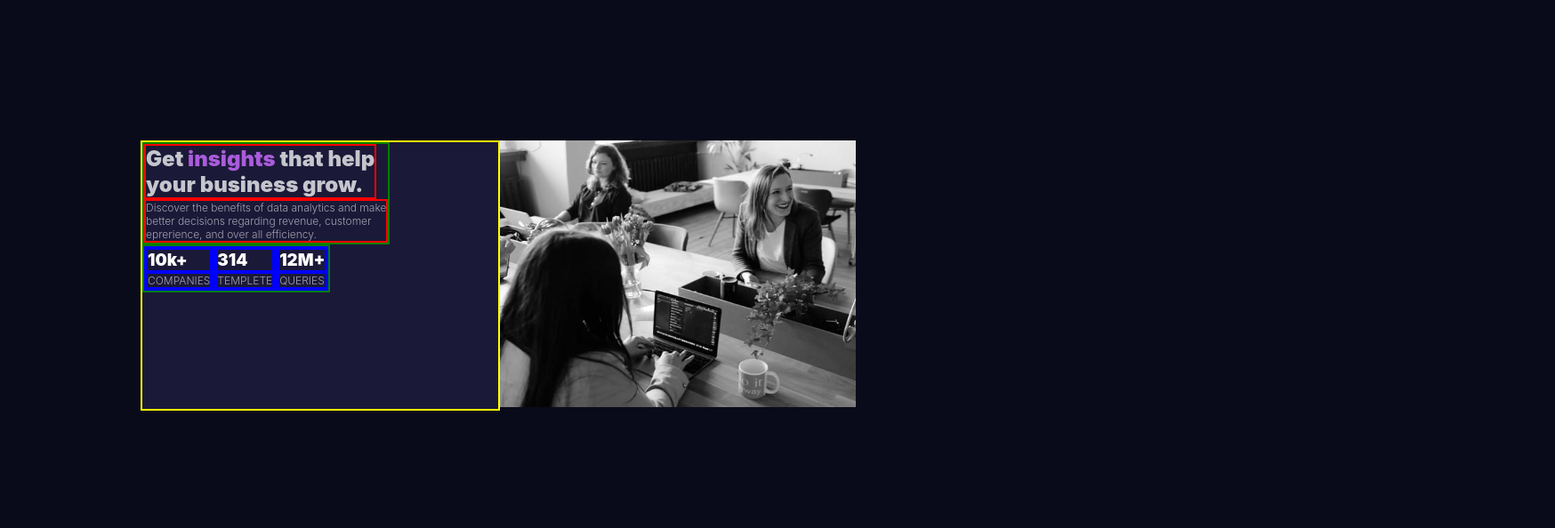
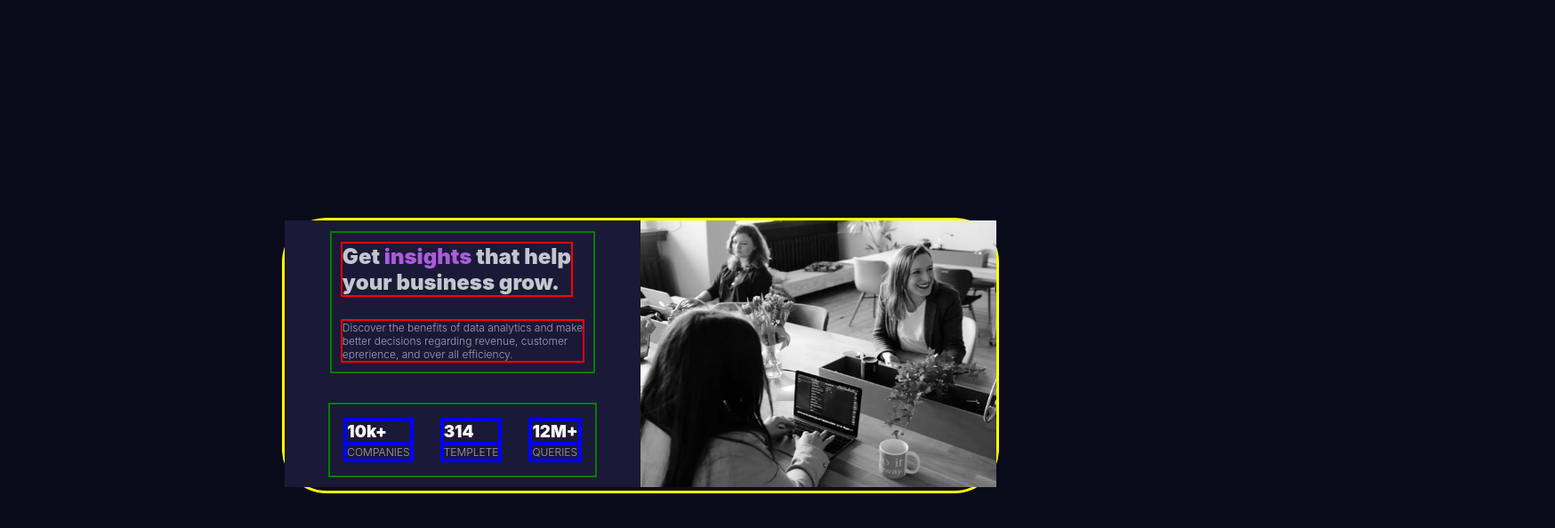
Before and after one commit to QdMe/Project_No.1, a plain HTML site: page First_Project_Main/index.html in a window 1280 px wide. Shown: the whole page at 89% size, 1748 px wide, since content can reach past the window. Drawn offline with Linux system fonts and the light colour scheme.

Commit message:
Third_attempt
This time I was able to rearrange the left card with the text inside to be in the right place but I still haven't figure out how to change the color of the image and how to change the radius of the main card including the image.

```diff
--- a/First_Project_Main/index.html
+++ b/First_Project_Main/index.html
@@ -11,17 +11,6 @@
   <title>Frontend Mentor | Stats preview card component</title>
   <link rel="stylesheet" href="style.css">
 
-  <!-- Feel free to remove these styles or customise in your own stylesheet 👍 -->
-  <style>
-    .attribution {
-      font-size: 11px;
-      text-align: center;
-    }
-
-    .attribution a {
-      color: hsl(228, 45%, 44%);
-    }
-  </style>
 </head>
 
 <!-- first blue-->
@@ -35,7 +24,7 @@
 
 
       <!--Up green-->
-      <div style="border: 2px solid green; width: fit-content;">
+      <div class="upGreen">
 
 
         <!--Up red-->
@@ -46,7 +35,7 @@
 
 
         <!--down red-->
-        <div class="Paragraph" style="border: 2px solid red;">
+        <div class="Paragraph downRed" style="border: 2px solid red;">
           Discover the benefits of data analytics and make <br>
           better decisions regarding revenue, customer <br>
           eprerience, and over all efficiency. <br>
@@ -57,11 +46,11 @@
       <!---------------------------------------->
 
       <!-- down green-->
-      <div class="Paragraph" style="border: 2px solid green;">
+      <div class="Paragraph downGreen">
 
 
         <!--L blue-->
-        <div style="border: 2px solid blue;">
+        <div style="border: 2px solid blue; margin: 15px;">
 
           <!--Up-->
           <div class="statistics" style="border: 2px solid blue;">10k+</div>
@@ -74,7 +63,7 @@
 
 
         <!--M blue-->
-        <div style="border: 2px solid blue;">
+        <div style="border: 2px solid blue; margin: 15px;">
 
           <!--Up-->
           <div class="statistics" style="border: 2px solid blue;">314</div>
@@ -86,7 +75,7 @@
 
 
         <!--R blue-->
-        <div style="border: 2px solid blue;">
+        <div style="border: 2px solid blue; margin: 15px;">
 
           <!--Up-->
           <div class="statistics" style="border: 2px solid blue;">12M+</div>
--- a/First_Project_Main/style.css
+++ b/First_Project_Main/style.css
@@ -2,15 +2,53 @@ body{
     width: 1440px;
     background-color:hsl(233, 47%, 7%);
     padding: 150px;
+    margin: auto;
+    min-height: 100vh;
+    display: flex;
+    justify-content: center;
+    align-items: center;
+    box-sizing: border-box;
+
 }
 .inner_body{
     display: flex;
+    width: fit-content;
+    border-radius: 50px;
+    border:3px solid yellow;
 }
 .leftBox{
     width: 400px;
     height: 300px;
     background-color: hsl(244, 38%, 16%);
-    border: 2px solid yellow;
+    display: flex;
+    flex-wrap: wrap;
+    flex-direction: row;
+    justify-content: center;
+    align-items: center;
+
+
+}
+.upGreen{
+    border: 2px solid green;
+    margin: 10px;
+    padding: 10px;
+    width:fit-content;
+}
+.downGreen{
+    border: 2px solid green;
+    margin: 10px;
+    margin-top: 20px;
+    width: fit-content;
+    display: flex;
+
+
+}
+.upRed{
+    display: flex;
+
+}
+.downRed{
+    margin-top: 25px;
 }
 
 .Head{
@@ -27,8 +65,7 @@ body{
     font-family: "Inter light";
     color: hsla(0, 0%, 100%, 0.6);
     font-size: 12px;
-    width: fit-content;
-    display: flex;
+
 }
 .statistics{
     font-size: 14pt;
```
